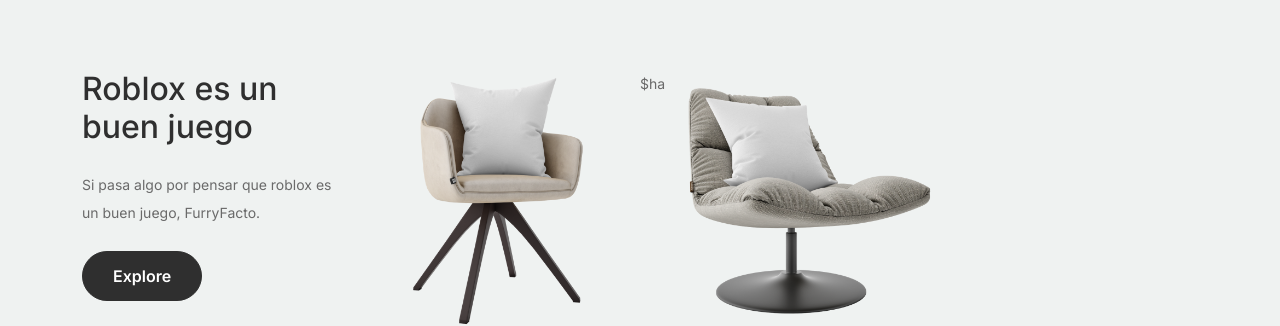
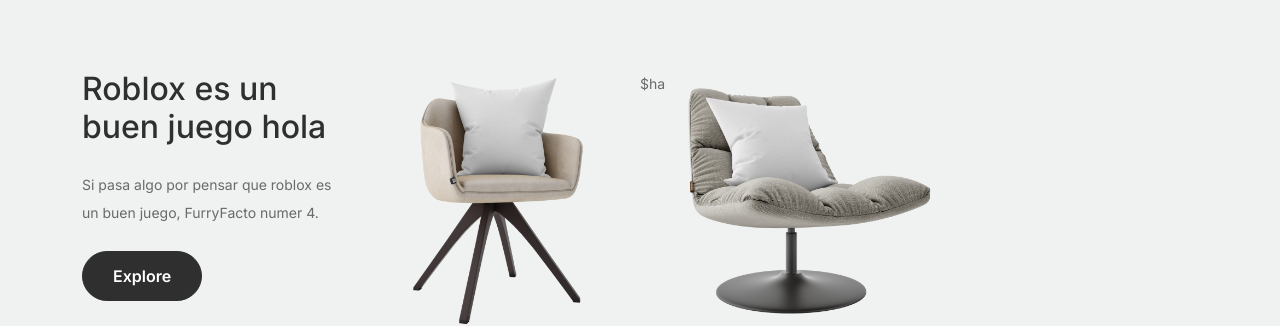
Before and after one commit to Alexcoti284/SimulacioEquip_MBMA, a plain HTML site: page dam2m5uf2/Examen/examenm5uf2/template/furni-1.0.0/index.html in a window 1280 px wide. Shown: the part 626-952 px from the top of the page. Drawn offline with Linux system fonts and the light colour scheme.

Commit message:
index cambio alex

```diff
--- a/dam2m5uf2/Examen/examenm5uf2/template/furni-1.0.0/index.html
+++ b/dam2m5uf2/Examen/examenm5uf2/template/furni-1.0.0/index.html
@@ -86,8 +86,8 @@
 
 					<!-- Start Column 1 -->
 					<div class="col-md-12 col-lg-3 mb-5 mb-lg-0">
-						<h2 class="mb-4 section-title">Roblox es un buen juego</h2>
-						<p class="mb-4">Si pasa algo por pensar que roblox es un buen juego, FurryFacto.</p>
+						<h2 class="mb-4 section-title">Roblox es un buen juego hola</h2>
+						<p class="mb-4">Si pasa algo por pensar que roblox es un buen juego, FurryFacto numer 4.</p>
 						<p><a href="../../html/shop.html" class="btn">Explore</a></p>
 					</div>
 					<!-- End Column 1 -->
@@ -465,7 +465,7 @@
 
 				<div class="row g-5 mb-5">
 					<div class="col-lg-4">
-						<div class="mb-4 footer-logo-wrap"><a href="#" class="footer-logo">Minecraft git push ./<span>.</span></a></div>
+						<div class="mb-4 footer-logo-wrap"><a href="#" class="footer-logo">Minecraft 10.2 git push ./<span>.</span></a></div>
 						<p class="mb-4">Donec facilisis quam ut purus rutrum lobortis. Donec vitae odio quis nisl dapibus malesuada. Nullam ac aliquet velit. Aliquam vulputate velit imperdiet dolor tempor tristique. Pellentesque habitant</p>
 
 						<ul class="list-unstyled custom-social">
```
